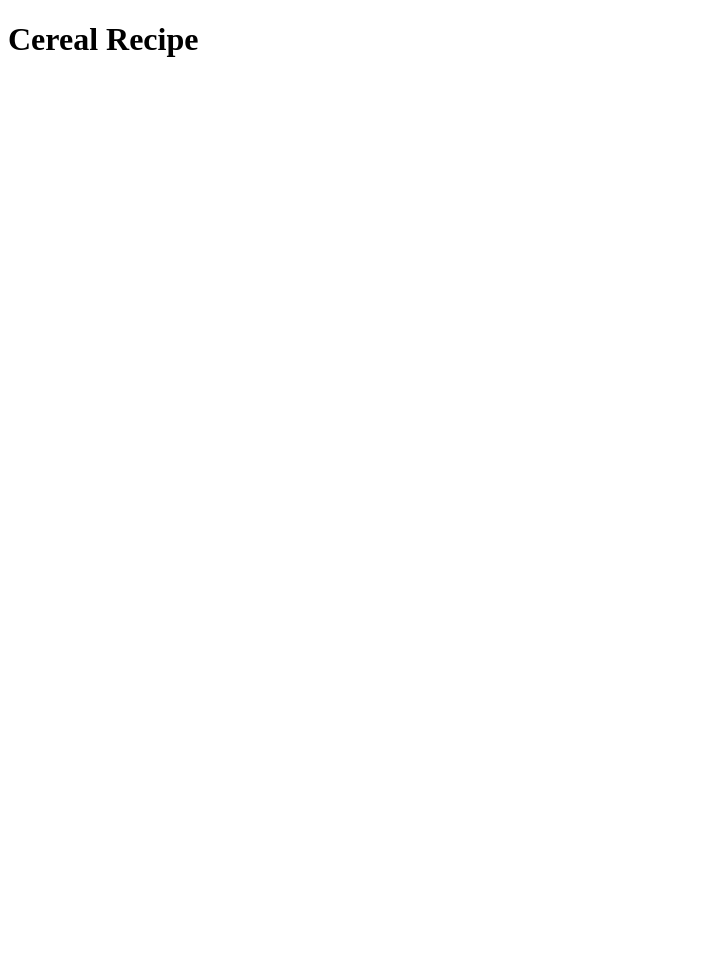
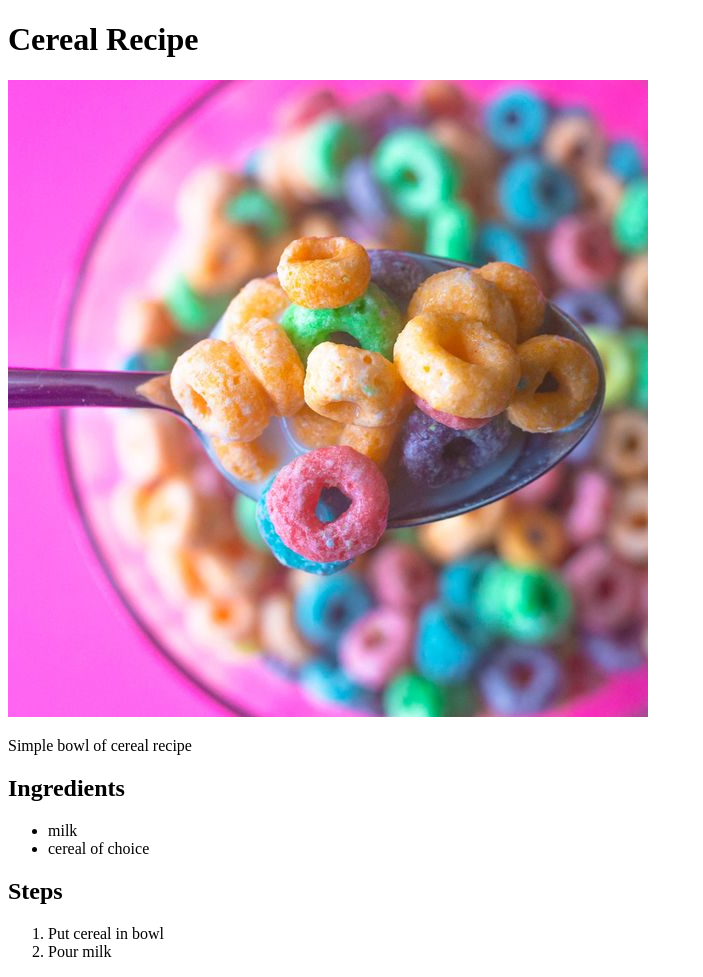
Before and after one commit to 1christianfelix/odin-recipes, a plain HTML site: page recipes/cereal.html in a window 1280 px wide. Shown: the whole page, without its empty margins (0-703 px from the left). Before the commit the page ends 800 px from the top, so only its background shows below. Drawn offline with Linux system fonts and the light colour scheme.

Commit message:
Cereal Recipe Done, Images added

```diff
--- a/recipes/cereal.html
+++ b/recipes/cereal.html
@@ -7,5 +7,17 @@
 
     <body>
         <h1>Cereal Recipe</h1>
+        <img src="../images/cereal.jpg" alt="Cereal on spoon close up">
     </body>
+    <p>Simple bowl of cereal recipe</p>
+    <h2>Ingredients</h2>
+    <ul>
+        <li>milk</li>
+        <li>cereal of choice</li>
+    </ul>
+    <h2>Steps</h2>
+    <ol>
+        <li>Put cereal in bowl</li>
+        <li>Pour milk</li>
+    </ol>
 </html>
```
Also changed, not shown: index.html (+1 -1 lines), images/cereal.jpg (added).
